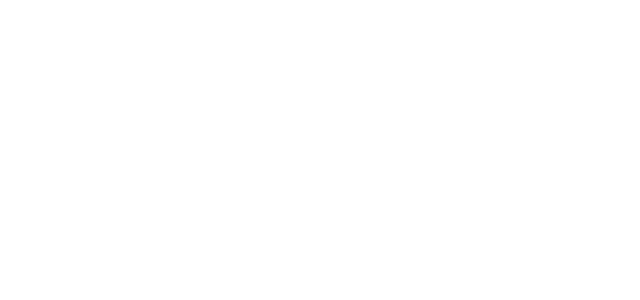
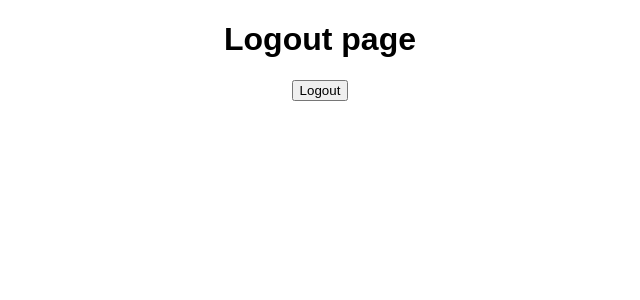
Before and after one commit to rajivravindrapathak/UserBMICalculationSystem_MERN, a React (Create React App) app in the folder fronted/: page /logout in a window 1280 px wide. Before the commit this address had no page. Shown: the top 300 px of the page, without its empty margins (320-960 px from the left). Built offline with nearby package versions, Linux system fonts and the light colour scheme.

Commit message:
Add files via upload

```diff
--- a/fronted/src/Components/AllRoutes.jsx
+++ b/fronted/src/Components/AllRoutes.jsx
@@ -2,6 +2,7 @@
 import { Route, Routes } from 'react-router-dom'
 import CalculateBMI from './CalculateBMI'
 import Login from './Login'
+import Logout from './Logout'
 import SignUp from './SignUp'
 
 const AllRoutes = () => {
@@ -12,6 +13,7 @@
                 <Route path='/signup' element={<SignUp />}/>
                 <Route path='/login' element={<Login />} />
                 <Route path='/calculateBMI' element={<CalculateBMI />} />
+                <Route path='/logout' element={<Logout />} />
             </Routes>
         </div>
     )
--- a/fronted/src/Components/CalculateBMI.jsx
+++ b/fronted/src/Components/CalculateBMI.jsx
@@ -4,6 +4,7 @@
 
     const [height, setHeight] = useState("")
     const [weight, setWeight] = useState("")
+    const [data, setData] = useState([])
 
     const handleSubmit = () => {
         const payload = {
@@ -20,17 +21,38 @@
             body : JSON.stringify(payload)
         })
         .then((res) => res.json())
-        .then((res) => console.log(res.token))
+        .then((res) => {
+            console.log(res)
+            setData(res)
+        })
+        alert("Bmi")
     }
 
+    console.log(data)
 
     return (
+
         <div>
             <h1>CalculateBMI page</h1>
             <input type='text' placeholder='height in feet' onChange={(e) => setHeight(e.target.value)} />
             <input type='text' placeholder='weight in kg' onChange={(e) => setWeight(e.target.value)} />
             <button onClick={handleSubmit}>CalculateBMI</button>
+
         </div>
+
+            // <div>
+            //     {
+            //         data.map((e) => {
+            //             return (
+            //                 <div key={e.id}>
+            //                     <div>{e.BMI}</div>
+            //                 </div>
+            //             )
+            //         })
+            //     }
+            // </div>
+
+
     )
 }
 
--- /dev/null
+++ b/fronted/src/Components/Logout.jsx
@@ -0,0 +1,17 @@
+import React, { useState } from 'react'
+
+const Logout = () => {
+
+    const handleSubmit = () => {
+        localStorage.removeItem("token")
+    }
+
+    return (
+        <div>
+            <h1>Logout page</h1>
+            <button onClick={handleSubmit}>Logout</button>
+        </div>
+    )
+}
+
+export default Logout
```
